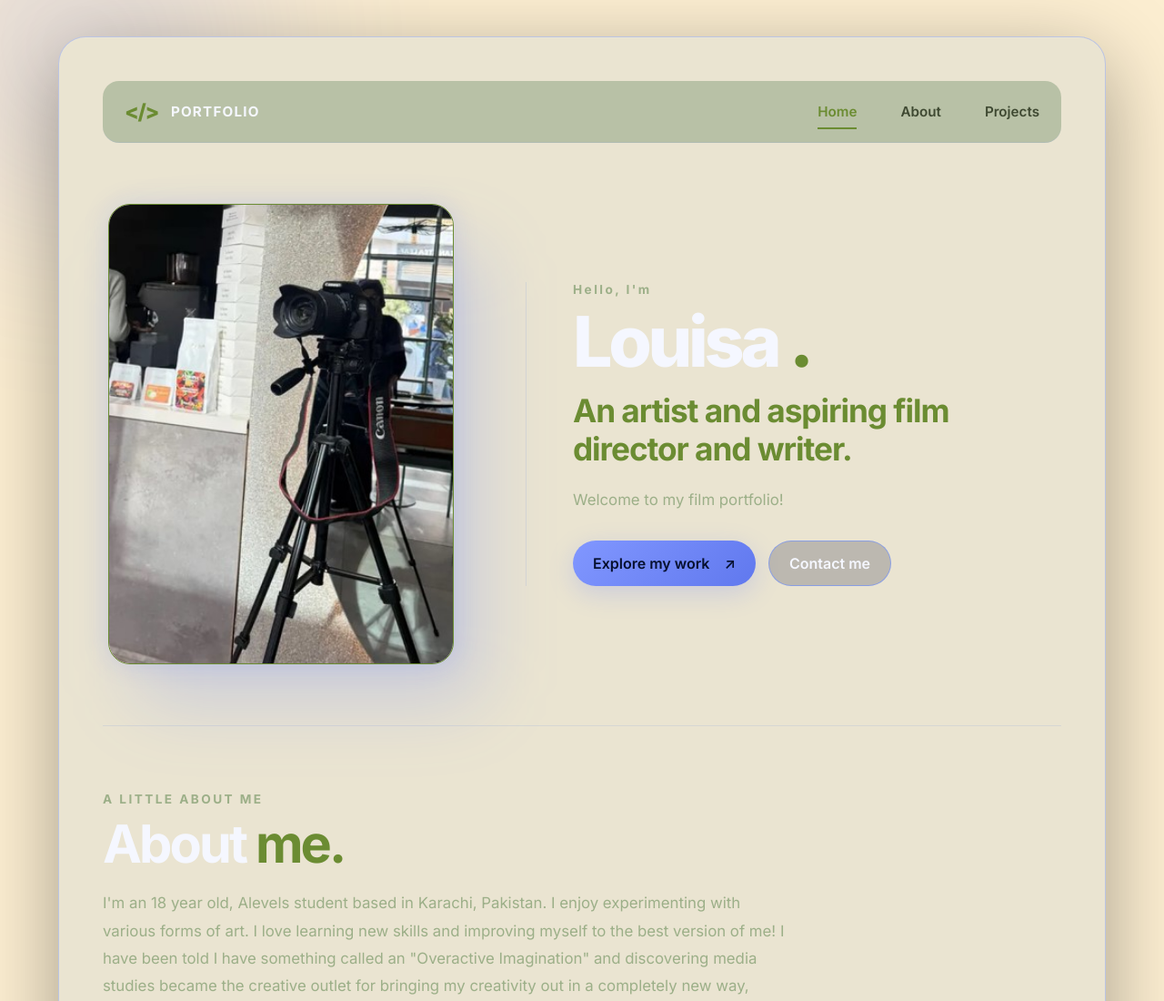
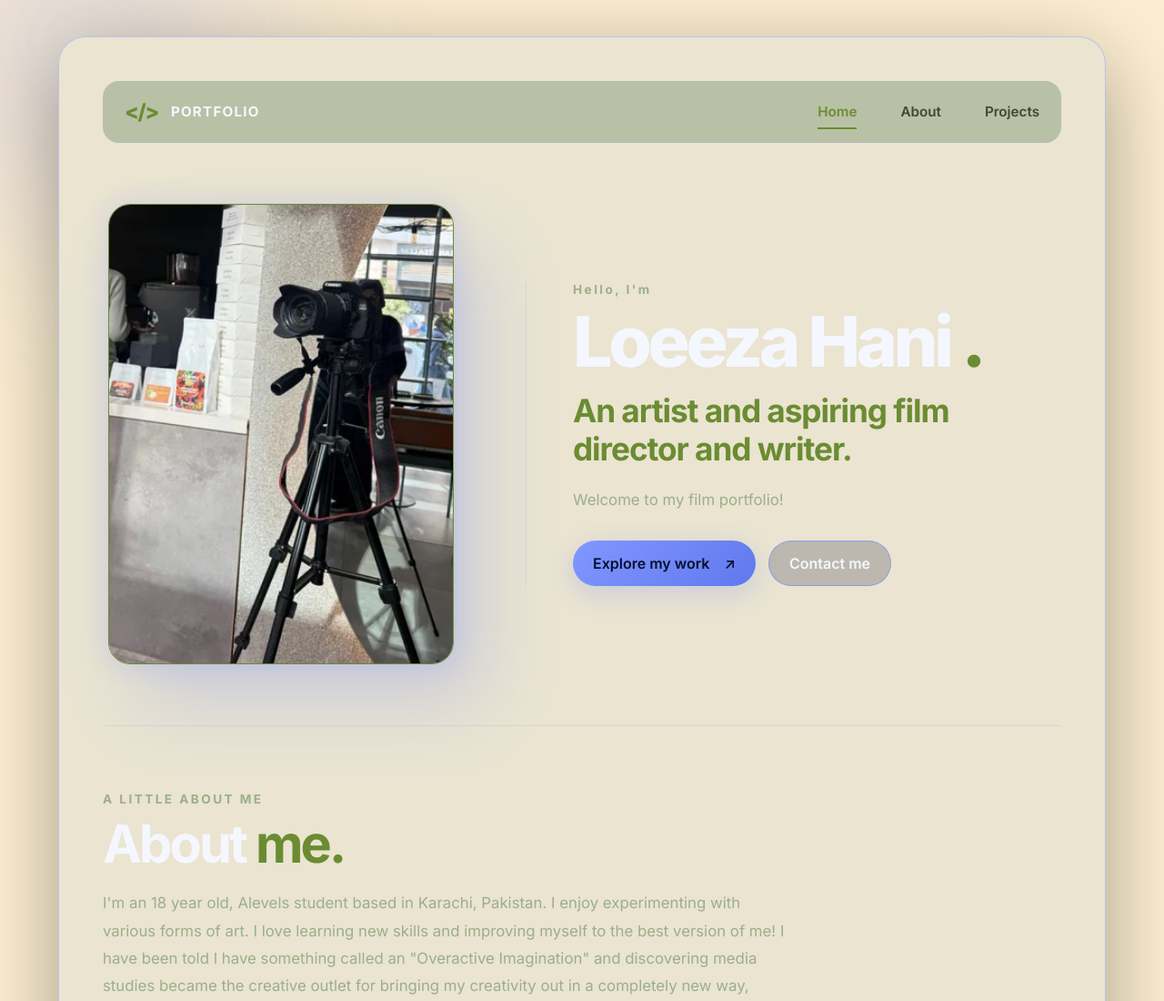
Before and after one commit to Archie-84698/Loeeza-Hani-Film-Portfolio, a plain HTML site: page index.html in a window 1280 px wide. Shown: the top 1100 px of the page at 91% size. Drawn offline with Linux system fonts and the light colour scheme.

Commit message:
Update index.html

```diff
--- a/index.html
+++ b/index.html
@@ -28,7 +28,7 @@
         </div>
         <div class="hero-content">
           <p class="eyebrow">Hello, I'm </p>
-          <h1>Louisa <span>.</span></h1>
+          <h1>Loeeza Hani <span>.</span></h1>
           <h2>An artist and aspiring film director and writer. </h2>
           <p class="intro">Welcome to my film portfolio!</p>
           <div class="actions">
```
